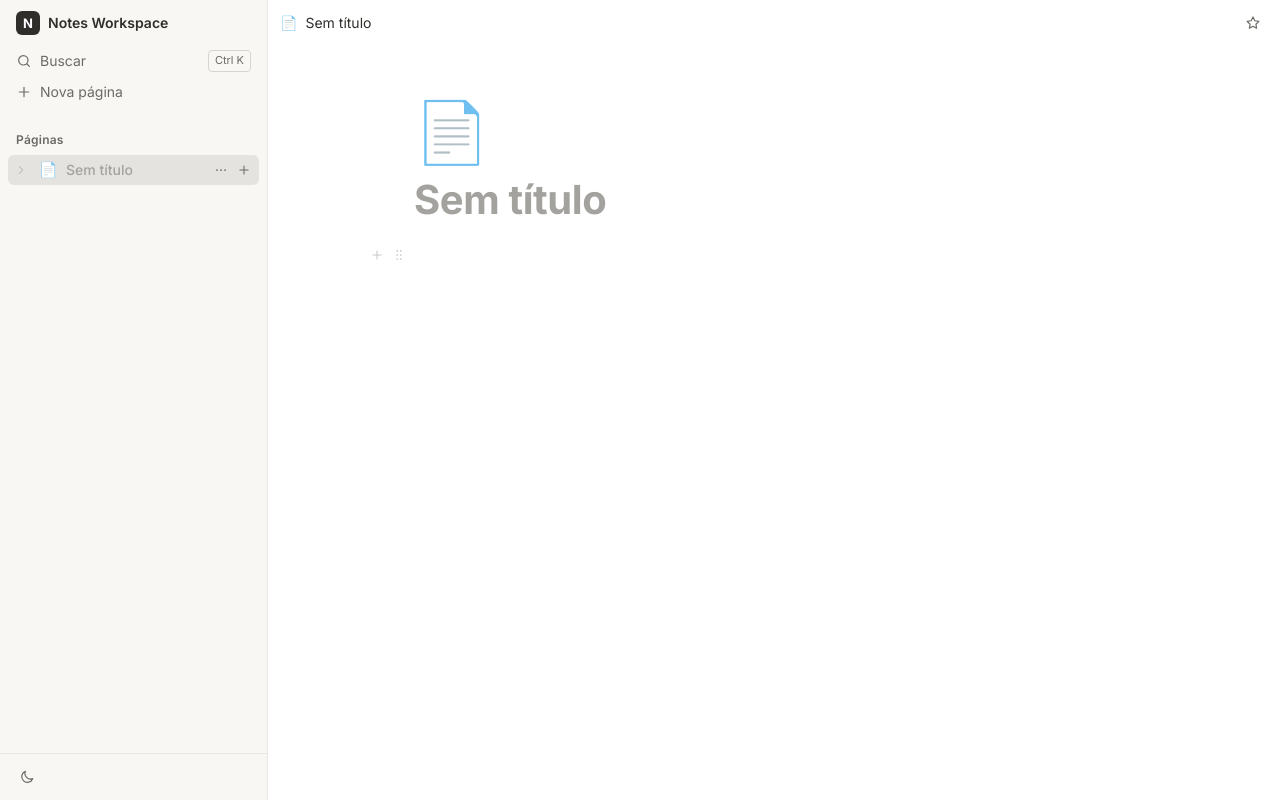
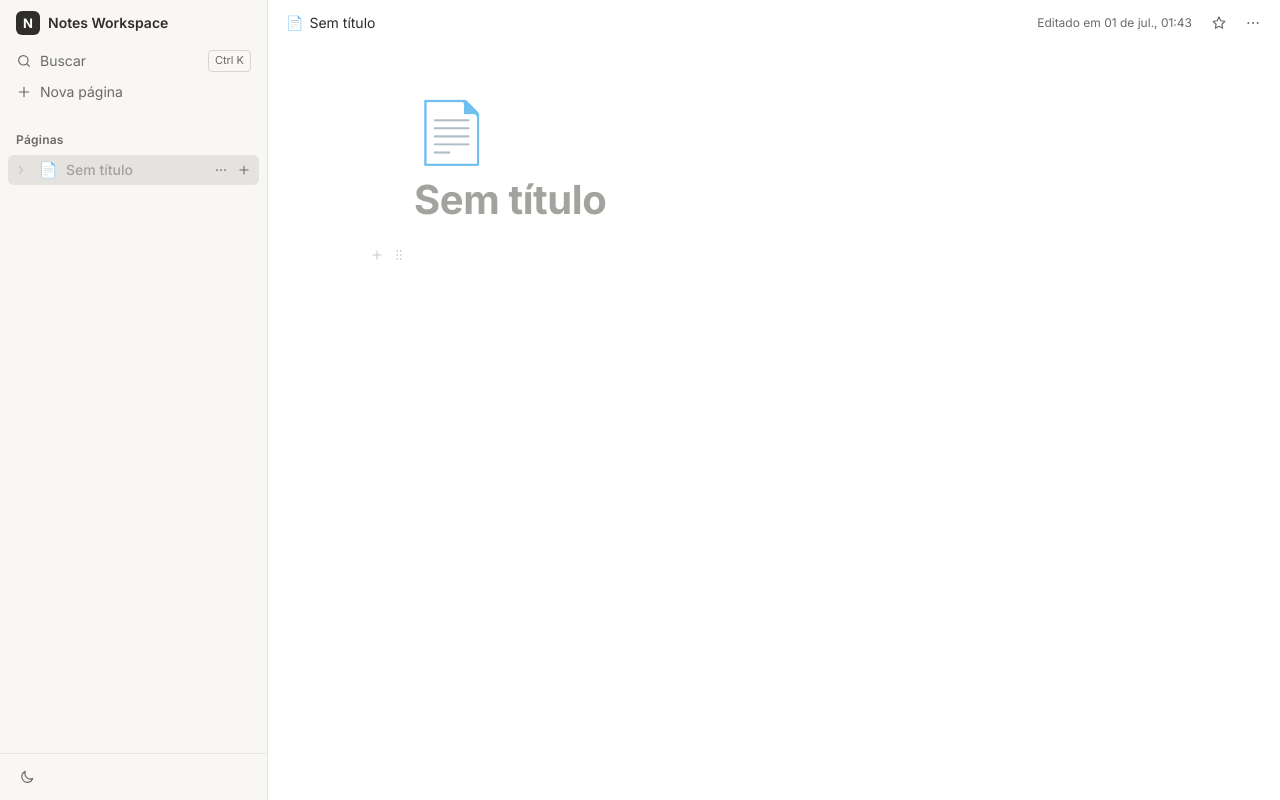
Before and after one commit to BrunoICosta/react-notes-workspace, a React (Vite) app: page / in a window 1280 px wide. Both pictures are taken after a click on the button "Nova página". Built offline with nearby package versions, Linux system fonts and the light colour scheme.

Commit message:
feat(layout): breadcrumbs and page actions in the top bar

```diff
--- /dev/null
+++ b/src/features/layout/Breadcrumbs.module.css
@@ -0,0 +1,66 @@
+.nav {
+  min-width: 0;
+  flex: 1;
+}
+
+.list {
+  display: flex;
+  align-items: center;
+  min-width: 0;
+  margin: 0;
+  padding: 0;
+  list-style: none;
+}
+
+.item {
+  display: flex;
+  align-items: center;
+  min-width: 0;
+}
+
+.item:last-child {
+  flex-shrink: 1;
+}
+
+.crumb {
+  display: inline-flex;
+  align-items: center;
+  gap: 6px;
+  min-width: 0;
+  max-width: 220px;
+  height: 26px;
+  padding: 0 6px;
+  border: 0;
+  border-radius: var(--radius-sm);
+  background: transparent;
+  color: var(--color-text-muted);
+  font-size: 14px;
+}
+
+button.crumb:hover {
+  background: var(--color-bg-hover);
+  color: var(--color-text);
+}
+
+.crumb[data-current] {
+  color: var(--color-text);
+}
+
+.label {
+  overflow: hidden;
+  white-space: nowrap;
+  text-overflow: ellipsis;
+}
+
+.separator,
+.ellipsis {
+  flex: none;
+  padding: 0 2px;
+  color: var(--color-text-placeholder);
+}
+
+@media (max-width: 640px) {
+  .item:not(:last-child) {
+    display: none;
+  }
+}
--- /dev/null
+++ b/src/features/layout/Breadcrumbs.tsx
@@ -0,0 +1,58 @@
+import { Fragment } from 'react';
+import { useShallow } from 'zustand/react/shallow';
+import { getAncestors } from '../workspace/model/tree';
+import type { Page } from '../workspace/model/types';
+import { pageTitle } from '../workspace/store/selectors';
+import { useWorkspaceStore } from '../workspace/store/workspaceStore';
+import styles from './Breadcrumbs.module.css';
+
+interface BreadcrumbsProps {
+  page: Page;
+}
+
+/** Above this many ancestors the middle of the trail collapses into "…". */
+const MAX_VISIBLE_ANCESTORS = 3;
+
+export function Breadcrumbs({ page }: BreadcrumbsProps) {
+  const ancestors = useWorkspaceStore(useShallow((state) => getAncestors(state, page.id)));
+  const setActivePage = useWorkspaceStore((state) => state.setActivePage);
+
+  const collapsed = ancestors.length > MAX_VISIBLE_ANCESTORS;
+  const visible = collapsed ? [ancestors[0], ...ancestors.slice(-2)] : ancestors;
+
+  return (
+    <nav aria-label="Trilha de navegação" className={styles.nav}>
+      <ol className={styles.list}>
+        {visible.map((ancestor, index) => (
+          <Fragment key={ancestor.id}>
+            {collapsed && index === 1 && (
+              <li className={styles.item} aria-hidden="true">
+                <span className={styles.ellipsis}>…</span>
+                <span className={styles.separator}>/</span>
+              </li>
+            )}
+            <li className={styles.item}>
+              <button
+                type="button"
+                className={styles.crumb}
+                onClick={() => setActivePage(ancestor.id)}
+              >
+                <span aria-hidden="true">{ancestor.icon}</span>
+                <span className={styles.label}>{pageTitle(ancestor)}</span>
+              </button>
+              <span className={styles.separator} aria-hidden="true">
+                /
+              </span>
+            </li>
+          </Fragment>
+        ))}
+        <li className={styles.item}>
+          <span className={styles.crumb} aria-current="page" data-current>
+            <span aria-hidden="true">{page.icon}</span>
+            <span className={styles.label}>{pageTitle(page)}</span>
+          </span>
+        </li>
+      </ol>
+    </nav>
+  );
+}
--- a/src/features/layout/Topbar.module.css
+++ b/src/features/layout/Topbar.module.css
@@ -56,3 +56,16 @@
 .iconButton[data-favorite] {
   color: var(--color-highlight);
 }
+
+.edited {
+  margin-right: var(--space-2);
+  font-size: 12px;
+  color: var(--color-text-muted);
+  white-space: nowrap;
+}
+
+@media (max-width: 760px) {
+  .edited {
+    display: none;
+  }
+}
--- a/src/features/layout/Topbar.tsx
+++ b/src/features/layout/Topbar.tsx
@@ -1,28 +1,38 @@
+import { DropdownMenu } from '../../shared/ui/DropdownMenu';
 import { Icon } from '../../shared/ui/Icon';
 import type { Page } from '../workspace/model/types';
-import { pageTitle } from '../workspace/store/selectors';
 import { useWorkspaceStore } from '../workspace/store/workspaceStore';
+import { Breadcrumbs } from './Breadcrumbs';
+import { useUiStore } from './uiStore';
 import styles from './Topbar.module.css';
 
 interface TopbarProps {
   page: Page | null;
 }
 
+const editedFormatter = new Intl.DateTimeFormat('pt-BR', {
+  day: '2-digit',
+  month: 'short',
+  hour: '2-digit',
+  minute: '2-digit',
+});
+
 export function Topbar({ page }: TopbarProps) {
   const toggleFavorite = useWorkspaceStore((state) => state.toggleFavorite);
+  const createPage = useWorkspaceStore((state) => state.createPage);
+  const requestDeletePage = useUiStore((state) => state.requestDeletePage);
 
   return (
     <header className={styles.topbar}>
-      <div className={styles.current}>
-        {page && (
-          <>
-            <span aria-hidden="true">{page.icon}</span>
-            <span className={styles.title}>{pageTitle(page)}</span>
-          </>
-        )}
-      </div>
+      <div className={styles.current}>{page && <Breadcrumbs page={page} />}</div>
       {page && (
         <div className={styles.actions}>
+          <span className={styles.edited}>
+            Editado em{' '}
+            <time dateTime={new Date(page.updatedAt).toISOString()}>
+              {editedFormatter.format(page.updatedAt)}
+            </time>
+          </span>
           <button
             type="button"
             className={styles.iconButton}
@@ -34,6 +44,26 @@ export function Topbar({ page }: TopbarProps) {
           >
             <Icon name="star" filled={page.favorite} />
           </button>
+          <DropdownMenu
+            label="Mais ações da página"
+            triggerClassName={styles.iconButton}
+            triggerContent={<Icon name="more" />}
+            items={[
+              {
+                id: 'subpage',
+                label: 'Adicionar subpágina',
+                icon: 'plus',
+                onSelect: () => createPage({ parentId: page.id }),
+              },
+              {
+                id: 'delete',
+                label: 'Excluir página',
+                icon: 'trash',
+                danger: true,
+                onSelect: () => requestDeletePage(page.id),
+              },
+            ]}
+          />
         </div>
       )}
     </header>
```
Also changed, not shown: 1 other file (tests, documents, lock files or other folders).
